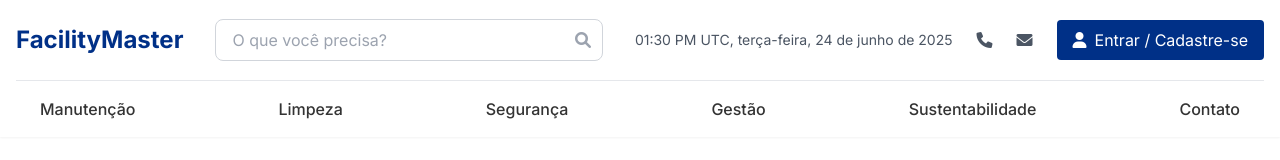
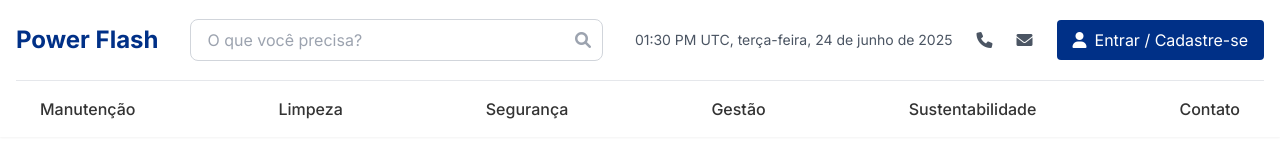
Before and after one commit to Mt-z4/test-site-mobile-app, a website: page index.html in a window 1280 px wide. Drawn offline with nearby package versions, Linux system fonts and the light colour scheme.

Commit message:
Add index.html 1750771833248

```diff
--- a/index.html
+++ b/index.html
@@ -3,7 +3,7 @@
 <head>
     <meta charset="UTF-8">
     <meta name="viewport" content="width=device-width, initial-scale=1.0">
-    <title>FacilityMaster - Soluções em Facilities</title>
+    <title>Power Flash - Soluções em Facilities</title>
     <script src="https://cdn.tailwindcss.com"></script>
     <link href="https://fonts.googleapis.com/css2?family=Inter:wght@400;500;600;700&display=swap" rel="stylesheet">
     <link rel="stylesheet" href="https://cdnjs.cloudflare.com/ajax/libs/font-awesome/6.0.0-beta3/css/all.min.css">
@@ -15,7 +15,7 @@
         <div class="container mx-auto px-4">
             <nav class="flex items-center justify-between h-20">
                 <!-- Logo -->
-                <a href="index.html" class="text-[#003087] text-2xl font-bold">FacilityMaster</a>
+                <a href="index.html" class="text-[#003087] text-2xl font-bold">Power Flash</a>
 
                 <!-- Search Bar -->
                 <div class="hidden md:flex flex-1 max-w-xl mx-8">
```
